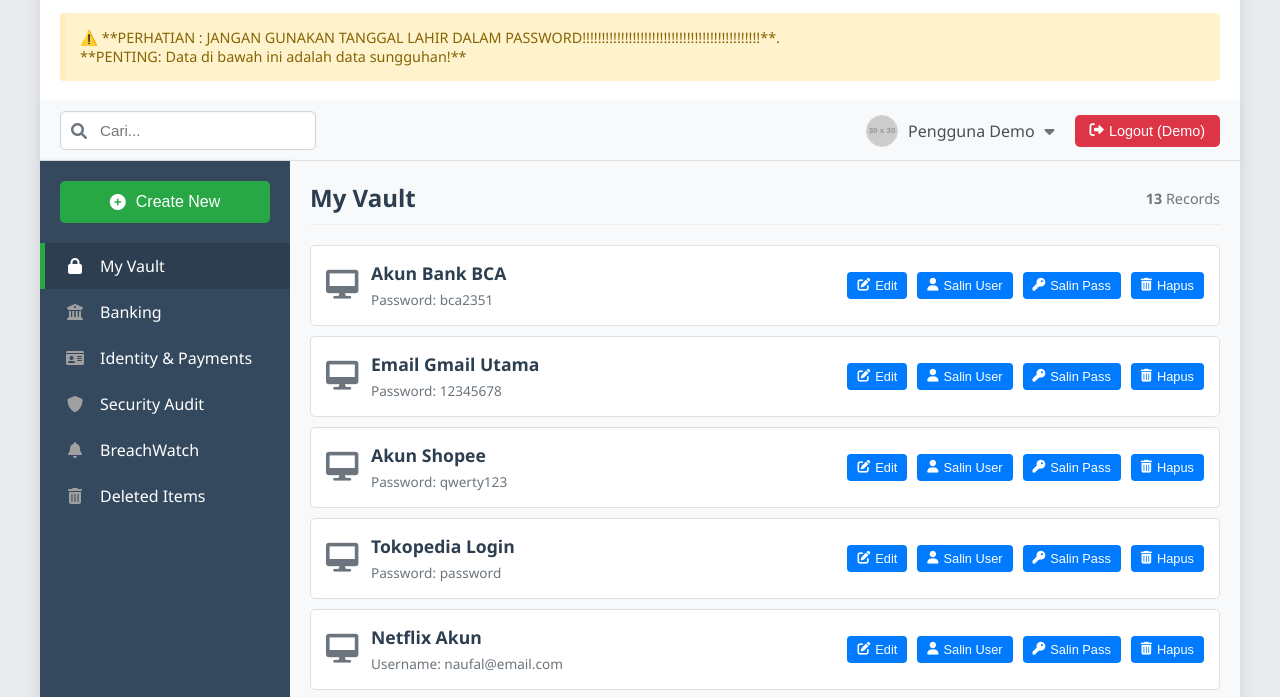
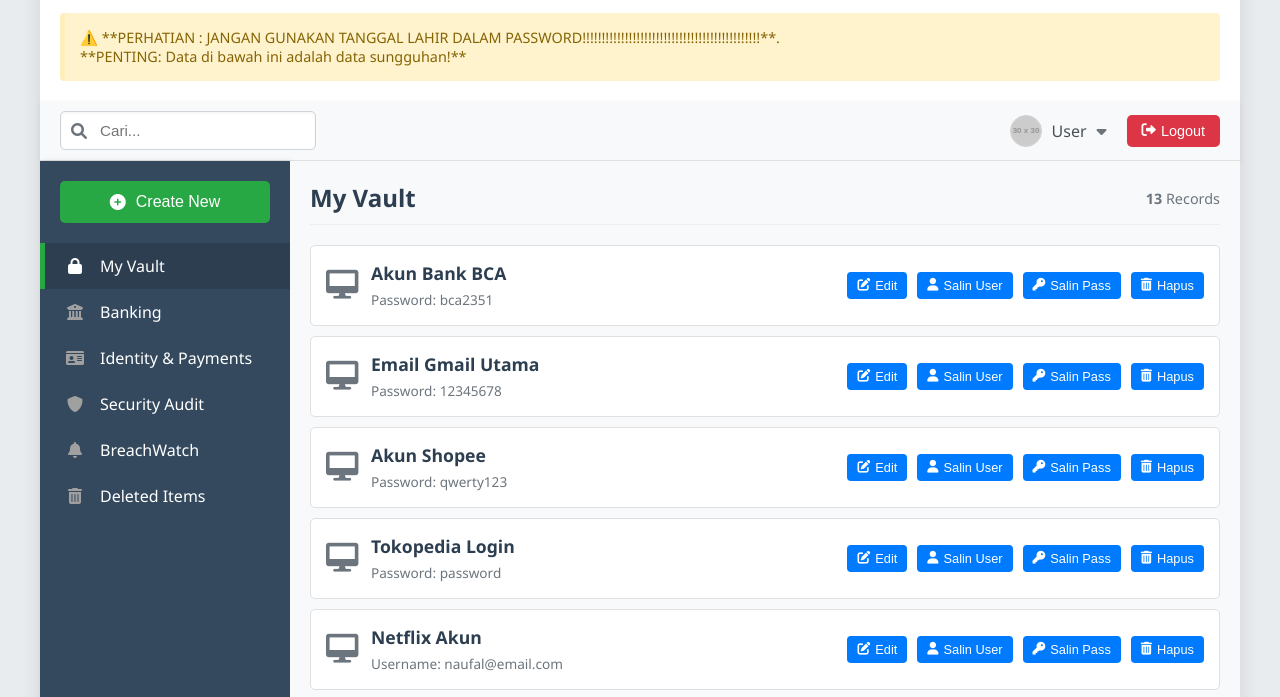
Before and after one commit to NaufalAkbar04/pusdatik, a plain HTML site: page index.html in a window 1280 px wide. Shown: the part 101-798 px from the top of the page. Drawn offline with Linux system fonts and the light colour scheme; placeholder pictures from the web are drawn by us.

Commit message:
Update index.html

```diff
--- a/index.html
+++ b/index.html
@@ -26,8 +26,8 @@
                 </div>
                 <div class="user-info">
                     <img src="https://via.placeholder.com/30" alt="User Avatar" class="user-avatar">
-                    <span id="loggedInUserEmail">Pengguna Demo</span> <i class="fas fa-caret-down"></i>
-                    <button id="logoutBtn" class="logout-btn"><i class="fas fa-sign-out-alt"></i> Logout (Demo)</button>
+                    <span id="loggedInUserEmail">User</span> <i class="fas fa-caret-down"></i>
+                    <button id="logoutBtn" class="logout-btn"><i class="fas fa-sign-out-alt"></i> Logout</button>
                 </div>
             </div>
 
```
